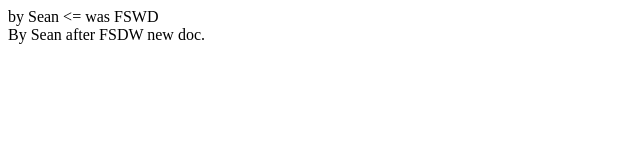
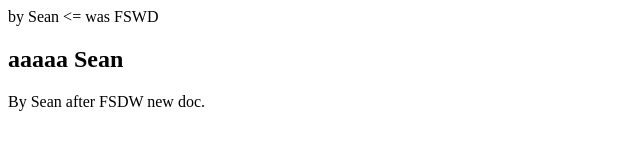
Before and after one commit to SeanLuo-FSWD/gitFlow_practice, a plain HTML site: page index.html in a window 1280 px wide. Shown: the whole page, without its empty margins (0-640 px from the left). Drawn offline with Linux system fonts and the light colour scheme.

Commit message:
aaa Sean

```diff
--- a/index.html
+++ b/index.html
@@ -3,7 +3,7 @@
       <div class="">
         by Sean <= was FSWD
       </div>
-
+      <h2>aaaaa Sean</h2>
       <div class="">
         By Sean after FSDW new doc.
       </div>
```
